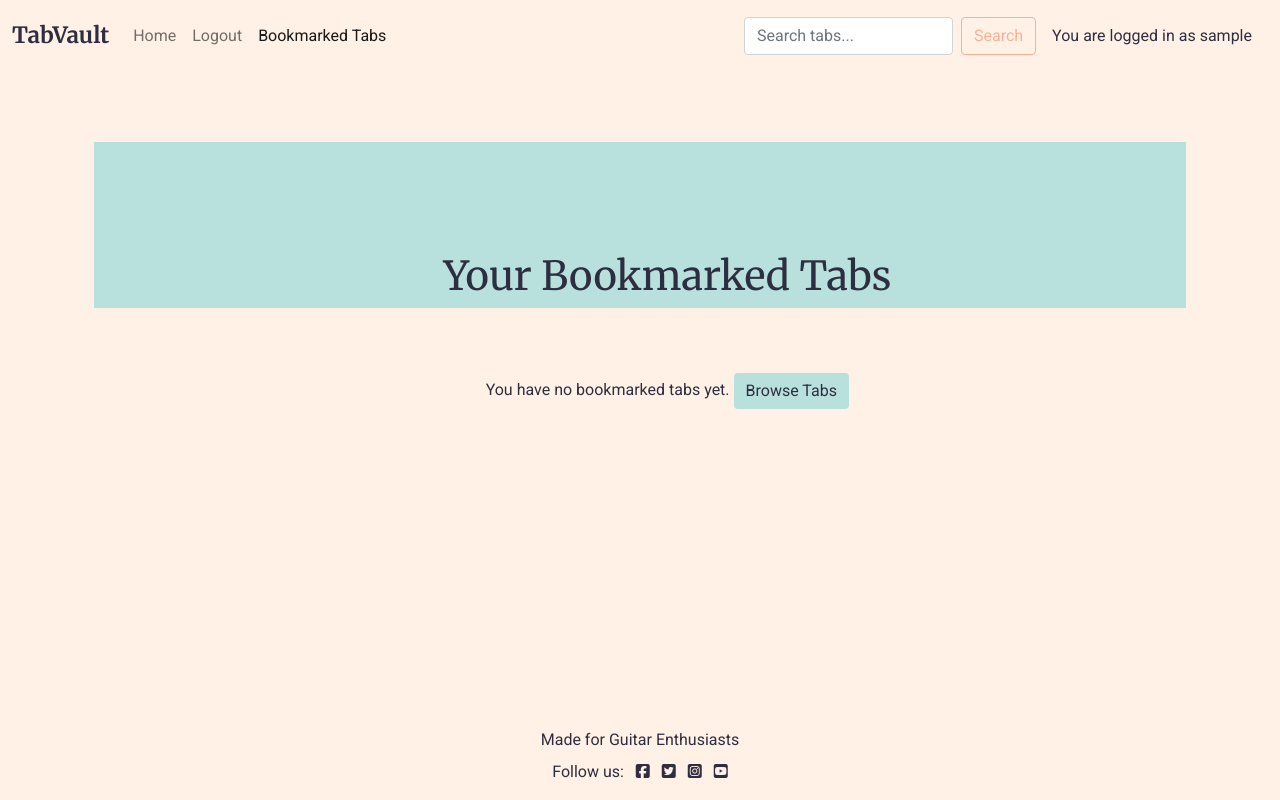
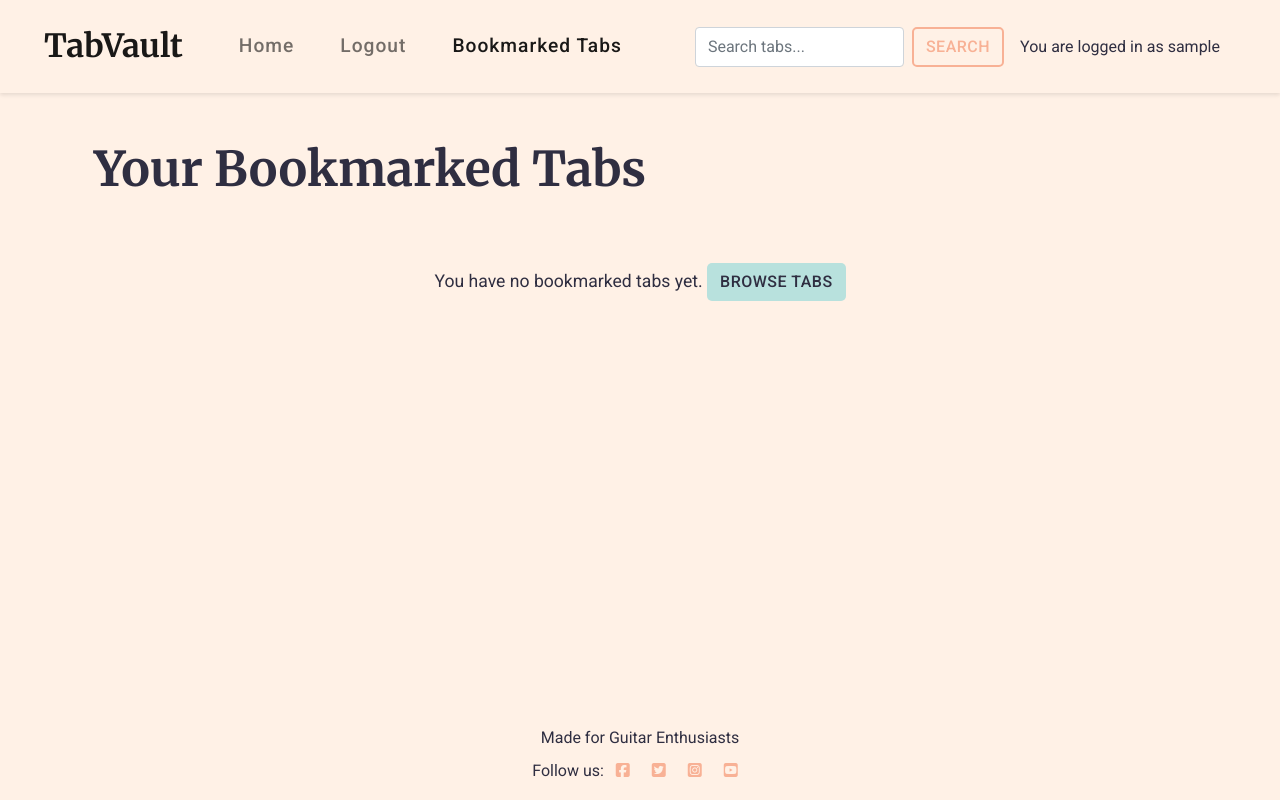
Before and after one commit to Oliver-Tommy/TabVault, a Django app: page /bookmarked_tabs/ in a window 1280 px wide. Run offline with Django 4.2, Linux system fonts and the light colour scheme; the visitor is signed in with stand-in values (Sample User, id 1); data that the repository does not hold is empty; some libraries are stand-ins or nearby versions.

Commit message:
Update all styling

```diff
--- a/config/settings.py
+++ b/config/settings.py
@@ -28,7 +28,7 @@ TEMPLATES_DIR = os.path.join(BASE_DIR, 'templates')
 SECRET_KEY = os.environ.get('SECRET_KEY')
 
 # SECURITY WARNING: don't run with debug turned on in production!
-DEBUG = False
+DEBUG = True
 
 ALLOWED_HOSTS = [
     "8000-olivertommy-tabvault-wso4jxwuc82.ws.codeinstitute-ide.net",
--- a/static/css/style.css
+++ b/static/css/style.css
@@ -2,255 +2,261 @@ body {
     background-color: #FFF1E6;
     font-family: 'Roboto', sans-serif;
     color: #2F2E41;
+    line-height: 1.6;
 }
 
-.brand {
+/* Navbar Styling */
+.navbar {
+    padding: 1rem 2rem;
+    box-shadow: 0 2px 4px rgba(0,0,0,0.1);
+    transition: all 0.3s ease;
+}
+
+.navbar-brand {
     font-family: 'Merriweather', serif;
-    font-size: 1.4rem;
+    font-size: 2rem;
     font-weight: 700;
     color: #2F2E41;
+    transition: color 0.3s ease;
 }
 
-.brand:hover {
-    color:#504f64;
-}
-
-.red-o {
+.navbar-brand:hover {
     color: #F8B195;
 }
 
-.thin {
-    font-weight: 300;
+.nav-link {
+    color: #2F2E41;
+    font-weight: 500;
+    margin: 0 15px;
+    transition: color 0.3s ease;
+    font-size: 1.2rem;
+    letter-spacing: 1px;
 }
 
-.light-bg {
-    background-color: #FFF1E6;
+.nav-link:hover {
+    color: #F8B195;
 }
 
-.dark-bg {
-    background-color: #2F2E41;
+/* Card Styling */
+.card {
+    background-color: #FFE6DE;
+    border: none;
+    border-radius: 10px;
+    box-shadow: 0 4px 6px rgba(0,0,0,0.1);
+    margin-bottom: 20px;
+    transition: transform 0.3s ease, box-shadow 0.3s ease;
 }
 
-.main-bg {
-    background-color: #FFF1E6;
+.card:hover {
+    transform: translateY(-5px);
+    box-shadow: 0 6px 12px rgba(0,0,0,0.15);
 }
 
-.card {
-    border: 1px solid #E6E6E6;
-    background-color: #FFFFFF;
+.card-body {
+    padding: 1.5rem;
 }
 
-.image-container {
-    position: relative;
+.card-title {
+    font-family: 'Merriweather', serif;
+    color: #2F2E41;
+    margin-bottom: 1rem;
 }
 
-.image-flash {
-    position: absolute;
-    bottom: 5%;
-    min-width: 30%;
-    left: -2px;
+/* Button Styling */
+.btn {
+    border-radius: 5px;
+    font-weight: 500;
+    text-transform: uppercase;
+    letter-spacing: 0.5px;
+    transition: all 0.3s ease;
+}
+
+.btn-edit, .btn-signup {
     background-color: #B8E1DD;
     color: #2F2E41;
 }
 
-.scale {
-    width: 100%;
-    height: auto;
+.btn-edit:hover, .btn-signup:hover, .btn-delete:hover {
+    background-color: #F8B195;
+    color: white;
 }
 
-.author {
-    color: #FFF1E6;
-    margin: 4px;
-    text-transform: uppercase;
+.search-btn {
+    background-color: transparent;
+    color: #F8B195;
+    border: 2px solid #F8B195;
 }
 
-.post-link {
-    text-decoration: none;
-    color: #2F2E41;
-    font-family: 'Merriweather', serif;
+.search-btn:hover {
+    background-color: #F8B195;
+    color: white;
 }
 
-.post-link:hover,
-.page-link {
-    color: #F8B195;
+/* Masthead Styling */
+.masthead {
+    background-color: #B8E1DD;
+    color: #f9f5f2;
+    padding: 3rem 0;
+    margin-bottom: 2rem;
+    border-radius: 0 0 20px 20px;
+}
+
+.masthead-text {
+    padding: 1rem;
 }
 
 .post-title {
-    margin-top: 10%;
-    margin-left: 5%;
-    color: #2F2E41;
+    font-family: 'Merriweather', serif;
+    font-weight: 700;
+    font-size: 4rem;
+    margin-bottom: 1rem;
+    text-shadow: 2px 2px #2F2E41;
+}
+
+.bookmark-title {
+    font-family: 'Merriweather', serif;
+    font-weight: 700;
+    font-size: 3rem;
+    margin-bottom: 1rem;
+    margin-top: 3rem;
 }
 
 .post-subtitle {
-    margin-left: 5%;
-    color: #2F2E41;
+    font-size: 1.1rem;
 }
 
-.btn-signup,
-.btn-edit {
-    background-color: #B8E1DD;
+/* image styling */
+.scale {
+    max-width: 80%;
+    height: auto;
+    display: block;
+    margin: 0 auto;
+    border-radius: 15px;
+    box-shadow: 0 4px 8px rgba(0, 0, 0, 0.1);
+}
+
+
+/* Footer Styling */
+.footer {
+    background-color: #FFF1E6;
+    padding: 1.5rem 0;
+    text-align: center;
+}
+
+.footer-text {
+    color: #2F2E41;
+    margin: 0.5rem 0;
+}
+
+.footer-text a {
+    color: #F8B195;
+    margin: 0 10px;
+    transition: color 0.3s ease;
+}
+
+.footer-text a:hover {
+    color: #B8E1DD;
+}
+
+/* Star colour */
+.gold-star {
+    color: gold;
+}
+
+.reviews {
+    background-color: #f9f5f2;
+    border-radius: 5px;
+    padding: 1rem;
+    margin-bottom: 1rem;
+}
+
+@media (max-width: 768px) {
+    .masthead {
+        padding: 2rem 0;
+    }
+
+    .card {
+        margin-bottom: 15px;
+    }
+}
+
+/* Difficulty Colours */
+.green { color: #4CAF50; }
+.orange { color: #FF9800; }
+.red { color: #F44336; }
+
+#download-btn {
+    background-color: #FEC8D8;
     color: #2F2E41;
     border: none;
 }
 
-.btn-signup:hover,
-.btn-signup:active {
-    background-color: #F8B195;
-    color: #FFF1E6;
+#download-btn:hover {
+    background-color: #fd85a9;
+    color: white;
 }
 
-.link {
-    color: #F8B195;
+.btn-bookmark {
+    background-color: #f9f5f2;
+    color: #2F2E41;
+}
+
+.btn-bookmark:hover {
+    background-color: #F8B195;
+    color: white;
+}
+
+/* Pagination Styling */
+.pagination {
+    display: flex;
+    justify-content: center;
+    margin-top: 1.5rem;
+    margin-bottom: 1.5rem;
+    padding-left: 0;
+    list-style: none;
+    border-radius: 0.25rem;
+}
+
+.page-item {
+    margin: 0 5px;
+}
+
+.page-item a {
+    color: #2F2E41;
+    background-color: #FFF1E6;
+    border: 1px solid #E6E6E6;
+    padding: 0.5rem 0.75rem;
+    font-size: 0.9rem;
+    border-radius: 5px;
+    transition: all 0.3s ease;
     text-decoration: none;
 }
 
-.link:hover,
-.link:active {
-    color: #2F2E41;
-    text-decoration: underline;
-}
-
-.btn-like {
-    color: #F8B195;
-    border: none;
-    background: transparent;
-}
-
-.btn-delete {
-    color: #FFF1E6;
-    background: #F8B195;
-    border: none;
-}
-
-.btn-like:hover,
-.btn-like:active {
-    color: #F8B195;
-    background: transparent;
-    border: none;
-}
-
-.faded {
-    color: #E6E6E6;
-}
-
-.approval {
-    color: #FEC8D8;
-}
-
-.masthead {
-    margin-top: 10px;
-    overflow: hidden;
-    position: relative;
-    display: inline-block;
-    height: 33vh;
-    width: 100%;
-}
-
-.masthead-text {
-    background-color: #B8E1DD;
-    color: #FFF1E6;
-    font-family: 'Merriweather', serif;
-}
-
-.bm-masthead {
-    margin-top: 5px;
-    overflow: hidden;
-    position: relative;
-    display: flex;
-    align-items: center;
-    justify-content: center;
-    height: 25vh;
-    width: 100%;
-}
-
-.bm-masthead-text {
-    background-color: #B8E1DD;
-    color: #FFF1E6;
-    font-family: 'Merriweather', serif;
-    text-align: center;
-}
-
-.masthead-image {
-    position: relative;
-    overflow: hidden;
-}
-
-.masthead-image:after {
-    content: "";
-    position: absolute;
-    top: 0;
-    right: 90%;
-    height: 100%;
-    width: 150%;
-    background: #B8E1DD;
-    transform: skew(15deg);
-}
-
-.page-link {
-    color: #F8B195;
-    background-color: #FFF1E6;
-    border: 1px solid #E6E6E6;
-}
-
-.page-link:hover {
+.page-item a:hover {
     color: #FFF1E6;
     background-color: #F8B195;
     border-color: #B8E1DD;
 }
 
-.red {
-    color: #FF6961;
+.page-item.active a {
+    color: white !important;
+    background-color: #B8E1DD !important;
+    border-color: #B8E1DD !important;
 }
 
-.orange {
-    color: #FF964F;
+.page-item.active a:hover {
+    color: #FFF1E6 !important;
+    background-color: #F8B195 !important;
+    border-color: #B8E1DD !important;
 }
 
-.green {
-    color: #80ef80;
+.page-item.disabled a {
+    color: #E6E6E6;
+    background-color: #FFF1E6;
+    border-color: #E6E6E6;
+    cursor: not-allowed;
 }
 
-#download-btn {
-    background-color: #FEC8D8;
-    font-size: 20px;
+.margin-left {
+    margin-left: 2rem;
 }
-
-#download-btn:hover {
-    background-color: #fd85a9;
-    font-size: 20px;
-}
-
-.footer-text {
-    color: #2F2E41;
-}
-
-.gold-star {
-    color: gold;
-}
-
-.review-form {
-    margin-top: 1.3em;
-}
-
-.search-btn {
-    color: #F8B195;
-    border-style: solid;
-    border-width: 1px;
-    border-color:  #F8B195;
-}
-
-.search-btn:hover {
-    color: #F8B195;
-    background-color: #fde5d3;
-}
-
-.btn-bookmark {
-    border-style: solid;
-    border-width: 0.5px;
-    border-color: #d9f3f1;
-    background-color: #E6E6E6;
-}
-
-.btn-bookmark:hover {
-    background-color: #F8B195;
-}
--- a/tab/templates/tab/bookmarked_tabs.html
+++ b/tab/templates/tab/bookmarked_tabs.html
@@ -6,7 +6,7 @@
             <div class="container">
                 <div class="row g-0">
                     <div class="col-12 bm-masthead-text">
-                        <h1 class="post-title">Your Bookmarked Tabs</h1>
+                        <h1 class="bookmark-title">Your Bookmarked Tabs</h1>
                     </div>
                 </div>
             </div>
--- a/tab/templates/tab/index.html
+++ b/tab/templates/tab/index.html
@@ -8,10 +8,10 @@
 
         <!-- Tab Listings Column -->
         <div class="col-12 mt-3">
-            <div class="row">
+            <div class="row mt-5">
                 {% for tab in tab_list %}
                 <div class="col-md-4">
-                    <div class="card mb-4 shadow-sm">
+                    <div class="card card-tab mb-4 shadow-sm">
                         <div class="card-body">
                             <a href="{% url 'tab_detail' tab.slug %}" class="mb-4 shadow-sm text-decoration-none text-reset">
                                     <h5 class="card-title text-center">{{ tab.title }}</h5>
--- a/tab/templates/tab/tab_detail.html
+++ b/tab/templates/tab/tab_detail.html
@@ -96,7 +96,7 @@
                             <div id="review{{ review.id }}">{{ review.comment|linebreaks }}</div>
                             {% if user.is_authenticated and review.user == user %}
                                 <button class="btn btn-delete" review_id="{{ review.id }}">Delete</button>
-                                <button class="btn btn-edit" review_id="{{ review.id }}">Edit</button>
+                                <button class="btn btn-signup" review_id="{{ review.id }}">Edit</button>
                             {% endif %}
                         </div>
                         <hr>
--- a/templates/base.html
+++ b/templates/base.html
@@ -23,7 +23,7 @@
     </head>
     <body class="d-flex flex-column h-100 main-bg">
         <!-- Navigation -->
-        <nav class="navbar navbar-expand-lg navbar-light light-bg mb-5">
+        <nav class="navbar navbar-expand-lg navbar-light light-bg ">
             <div class="container-fluid">
                 <a class="navbar-brand" href="{% url 'home' %}">
                     <span class="brand">Tab<span class="highlight">Vault</span></span>
@@ -40,7 +40,7 @@
                 <div class="collapse navbar-collapse" id="navbarText">
                     <ul class="navbar-nav me-auto mb-2 mb-lg-0">
                         <li class="nav-item">
-                            <a class="nav-link {% if request.path == home_url %}active{% endif %}"
+                            <a class="nav-link margin-left {% if request.path == home_url %}active{% endif %}"
                                aria-current="page"
                                href="{% url 'home' %}">Home</a>
                         </li>
```
